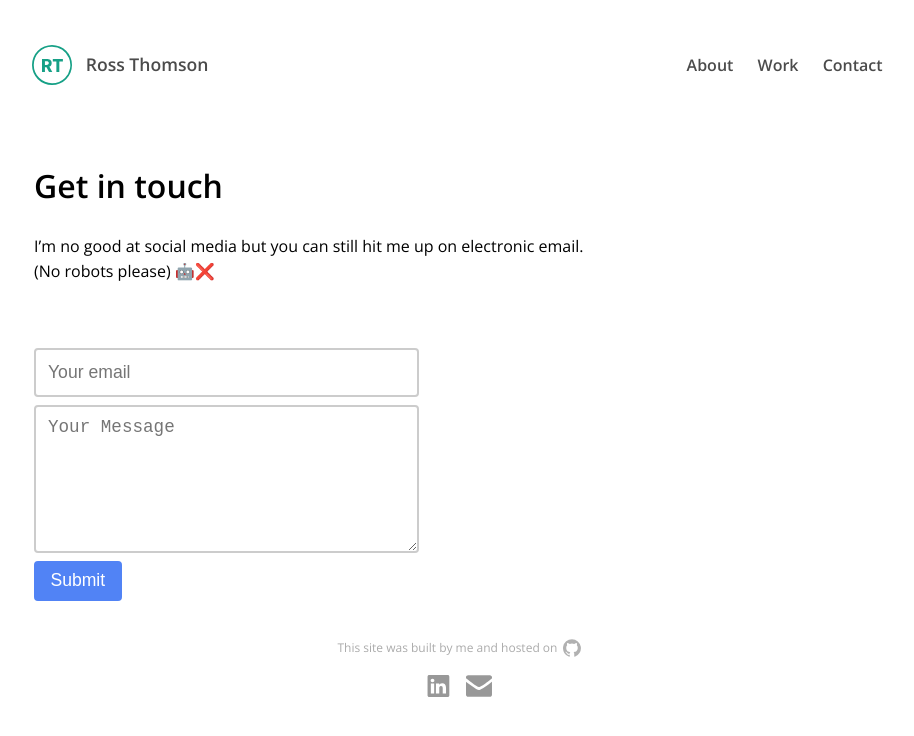
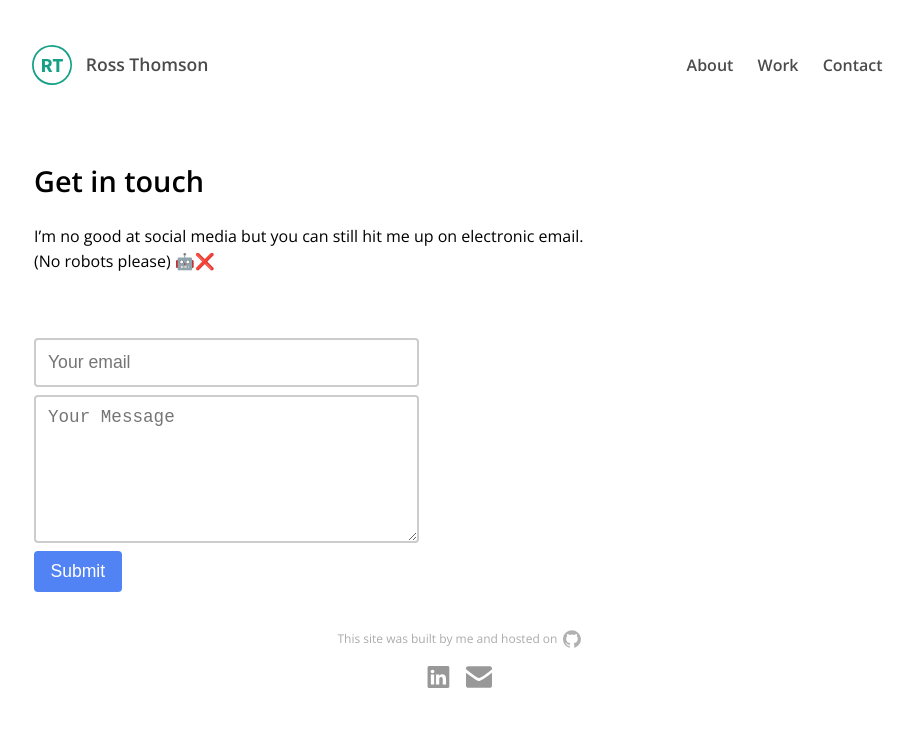
Before and after one commit to rossthomson89/jekyll-site, a Jekyll site: the page built from contact.markdown, in a window 1280 px wide. Shown: the top 736 px of the page, without its empty margins (181-1095 px from the left). Built offline with Jekyll 4.4.1, drawn with Linux system fonts in a browser that asks for light colours.

Commit message:
layout refactor/about meta update

```diff
--- a/_layouts/contact.html
+++ b/_layouts/contact.html
@@ -1,9 +1,11 @@
 ---
 layout: default
 ---
-<h2 class="font-lg">{{ page.subtitle }}</h2>
 <div class="copy">
-    {{ content }}
+    <h2>{{ page.subtitle }}</h2>
+    <div>
+        {{ content }}
+    </div>
 </div>
 <form method="POST" action="https://formspree.io/rossthomson89@googlemail.com" class="contact_form" id="form">
     <input type="email" name="email" placeholder="Your email">
--- a/about.markdown
+++ b/about.markdown
@@ -2,5 +2,5 @@
 layout: about
 title: Ross Thomson | About
 permalink: /about
-description: A little bit more about me. Find out where I've worked, my education, a little bit more about my skill set and what my current setup is.
+description: Find out a little bit more about me. On this page you can find out where I've worked, my education, learn more about my skills and also see what my current/environment setup is.
 ---
```
